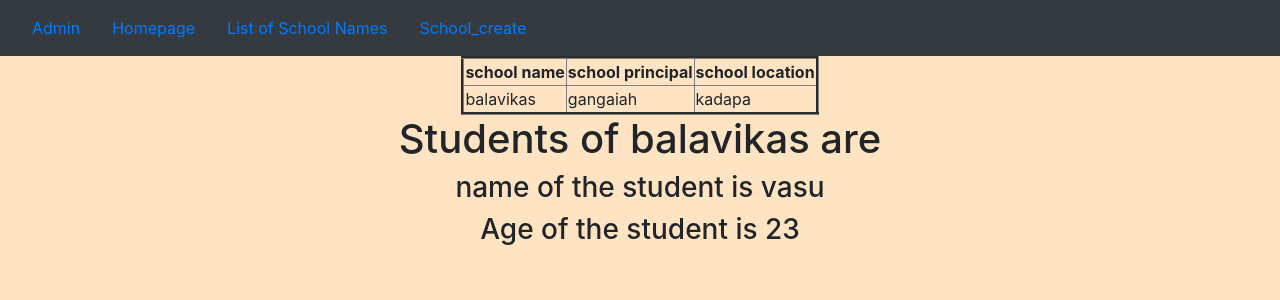
After one commit to sreeramavasavee/project_one, a Django app: page /1/ in a window 1280 px wide. The commit adds this page. Shown: the top 300 px of the page. Run offline with Django 4.2, Linux system fonts and the light colour scheme; data comes from the database, SQL or seed files in the repository; both versions use the stored data as it was after the commit.

Commit message:
first commit

```diff
--- a/app/models.py
+++ b/app/models.py
@@ -1,5 +1,5 @@
 from django.db import models
-
+from django.urls import reverse
 # Create your models here.
 class School(models.Model):
     sname=models.CharField(max_length=100)
@@ -9,6 +9,9 @@ class School(models.Model):
     def __str__(self):
         return self.sname
 
+    def get_absolute_url(self):
+        return reverse('detail',kwargs={'pk':self.pk})
+
 
 class Student(models.Model):
     stname=models.CharField(max_length=100)
--- a/app/views.py
+++ b/app/views.py
@@ -1,8 +1,19 @@
 from django.shortcuts import render
-from django.views.generic import ListView
+from django.views.generic import ListView,DetailView,TemplateView,CreateView
 from app.models import *
 
 # Create your views here.
-class Schoollist(ListView):
+class home(TemplateView):
+    template_name='app/home.html'
+
+class School_list(ListView):
     model=School
     context_object_name='schools'
+
+class School_details(DetailView):
+    model=School
+    context_object_name='schoolobj'
+
+class School_create(CreateView):
+    model=School
+    fields='__all__'
--- a/project_first/urls.py
+++ b/project_first/urls.py
@@ -15,9 +15,13 @@ Including another URLconf
     2. Add a URL to urlpatterns:  path('blog/', include('blog.urls'))
 """
 from django.contrib import admin
-from django.urls import path
+from django.urls import path,re_path
 from app.views import *
 urlpatterns = [
     path('admin/', admin.site.urls),
-    path('Schoollist/',Schoollist.as_view(),name='Schoollist'),
+    path('School_list/',School_list.as_view(),name='School_list'),
+    path('home/',home.as_view(),name='home'),
+    path('School_create/',School_create.as_view(),name='School_create'),
+
+    re_path('(?P<pk>\d+)/',School_details.as_view(),name='detail'),
 ]
--- /dev/null
+++ b/templates/app/School_detail.html
@@ -0,0 +1,26 @@
+{% extends 'app/dummy.html' %}
+{%block title %}
+<title>student details</title>
+{% endblock %}
+{% block body_block %}
+<center>
+<table border="3px">
+    <tr>
+    <th>school name</th>
+    <th>school principal</th>
+    <th>school location</th>
+    </tr>
+    <tr>
+        <td>{{schoolobj.sname}}</td>
+        <td>{{schoolobj.sprincipal}}</td>
+        <td>{{schoolobj.slocation}}</td>
+    </tr>
+</table>
+<h1>Students of {{schoolobj}} are </h1>
+    {% for st in schoolobj.students.all %}
+    <h3>name of the student is {{st.stname}}</h3>
+
+    <h3>Age of the student is {{st.stage}}</h3>
+    {% endfor %}
+</center>
+{% endblock %}
--- /dev/null
+++ b/templates/app/dummy.html
@@ -0,0 +1,40 @@
+<!doctype html>
+<html lang="en">
+  <head>
+    <!-- Required meta tags -->
+    <meta charset="utf-8">
+    <meta name="viewport" content="width=device-width, initial-scale=1, shrink-to-fit=no">
+
+    <!-- Bootstrap CSS -->
+    <link rel="stylesheet" href="https://cdn.jsdelivr.net/npm/bootstrap@4.6.2/dist/css/bootstrap.min.css" integrity="sha384-xOolHFLEh07PJGoPkLv1IbcEPTNtaed2xpHsD9ESMhqIYd0nLMwNLD69Npy4HI+N" crossorigin="anonymous">
+{% block title %}
+    <title>Hello, world!</title>
+{% endblock %}
+
+  </head>
+  <body style="background-color: bisque;">
+    <nav class="navbar navbar-expand-lg navbar-light bg-dark">
+        <a href="{% url 'admin:index' %}" class="nav-link">Admin</a>
+        <a href="{% url 'home' %}" class="nav-link">Homepage</a>
+        <a href="{% url 'School_list' %}" class="nav-link">List of School Names</a>
+        <a href="{% url 'School_create' %}" class="nav-link">School_create</a>
+    </nav>
+     <!-- Optional JavaScript; choose one of the two! -->
+
+    <!-- Option 1: jQuery and Bootstrap Bundle (includes Popper) -->
+    <script src="https://cdn.jsdelivr.net/npm/jquery@3.5.1/dist/jquery.slim.min.js" integrity="sha384-DfXdz2htPH0lsSSs5nCTpuj/zy4C+OGpamoFVy38MVBnE+IbbVYUew+OrCXaRkfj" crossorigin="anonymous"></script>
+    <script src="https://cdn.jsdelivr.net/npm/bootstrap@4.6.2/dist/js/bootstrap.bundle.min.js" integrity="sha384-Fy6S3B9q64WdZWQUiU+q4/2Lc9npb8tCaSX9FK7E8HnRr0Jz8D6OP9dO5Vg3Q9ct" crossorigin="anonymous"></script>
+
+    <!-- Option 2: Separate Popper and Bootstrap JS -->
+    <!--
+    <script src="https://cdn.jsdelivr.net/npm/jquery@3.5.1/dist/jquery.slim.min.js" integrity="sha384-DfXdz2htPH0lsSSs5nCTpuj/zy4C+OGpamoFVy38MVBnE+IbbVYUew+OrCXaRkfj" crossorigin="anonymous"></script>
+    <script src="https://cdn.jsdelivr.net/npm/popper.js@1.16.1/dist/umd/popper.min.js" integrity="sha384-9/reFTGAW83EW2RDu2S0VKaIzap3H66lZH81PoYlFhbGU+6BZp6G7niu735Sk7lN" crossorigin="anonymous"></script>
+    <script src="https://cdn.jsdelivr.net/npm/bootstrap@4.6.2/dist/js/bootstrap.min.js" integrity="sha384-+sLIOodYLS7CIrQpBjl+C7nPvqq+FbNUBDunl/OZv93DB7Ln/533i8e/mZXLi/P+" crossorigin="anonymous"></script>
+    -->
+    <center>
+    {% block body_block %}
+    {% endblock %}
+
+</center>
+  </body>
+</html>
```
Also changed, not shown: templates/app/School_form.html (added, +14 -0 lines), templates/app/School_list.html (+5 -11 lines), templates/app/home.html (added, +11 -0 lines), db.sqlite3.
